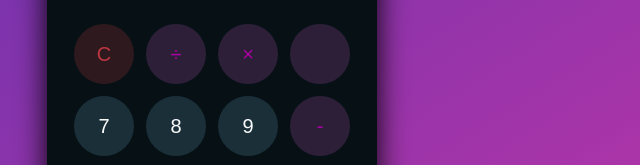
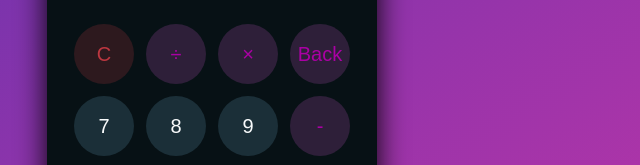
Before and after one commit to Dhruvpandey08/MyCalculator, a plain HTML site: page index.html in a window 1280 px wide. Shown: the part 287-452 px from the top of the page, 428-1068 px from the left. Drawn offline with Linux system fonts and the light colour scheme.

Commit message:
Update index.html

```diff
--- a/index.html
+++ b/index.html
@@ -24,7 +24,7 @@
             <td><button class="btn-operator" id="clear">C</button></td>
             <td><button class="btn-operator" id="/">&divide;</button></td>
             <td><button class="btn-operator" id="*">&times;</button></td>
-            <td><button class="btn-operator" id="backspace">
+            <td><button class="btn-operator" id="backspace">Back</button>
             </td>
           </tr>
           <tr>
```
